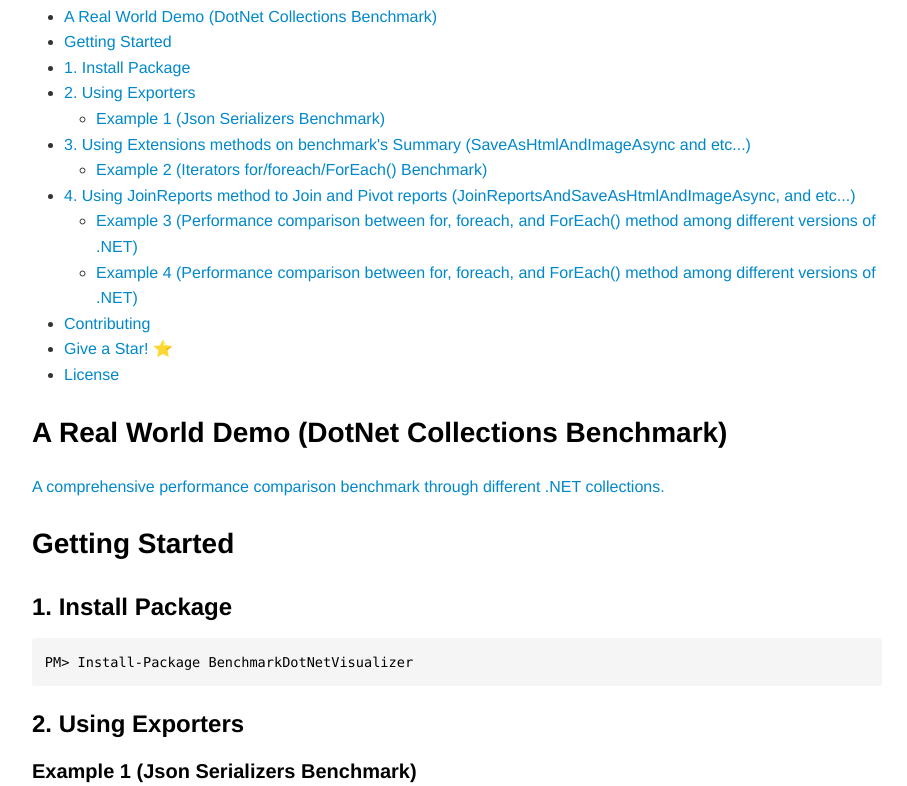
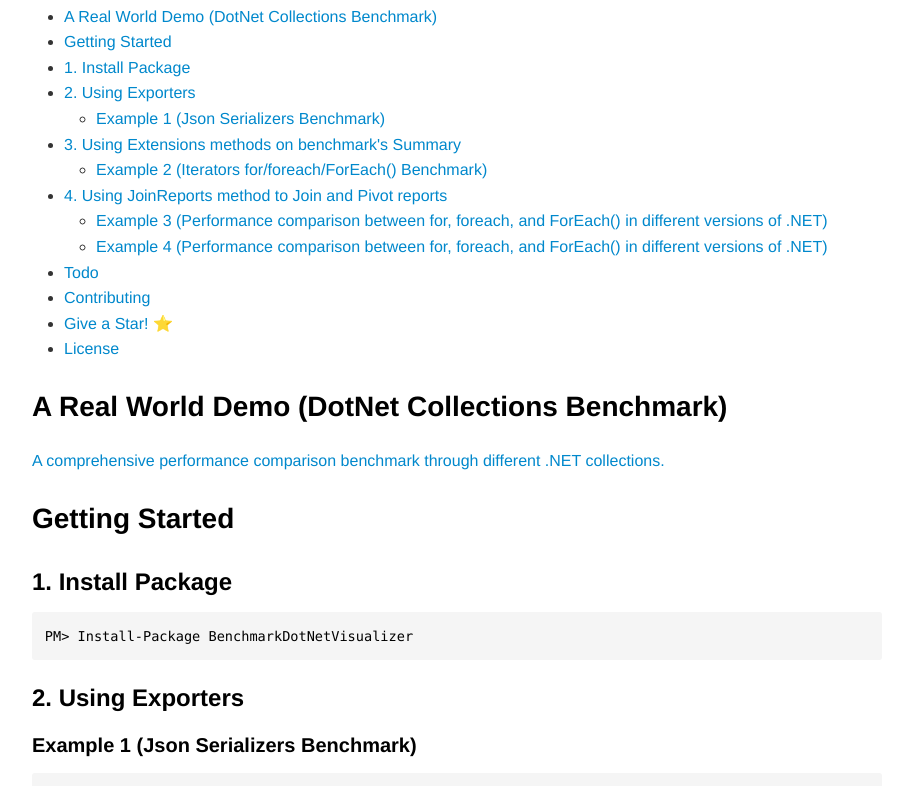
Before and after one commit to mjebrahimi/BenchmarkDotNetVisualizer, a plain HTML site: page README.html in a window 1280 px wide. Shown: the part 860-1646 px from the top of the page, without its empty margins (183-1090 px from the left). Drawn offline with nearby package versions, Linux system fonts and the light colour scheme.

Commit message:
Update README

```diff
--- a/README.html
+++ b/README.html
@@ -38,17 +38,18 @@
 <li><a href="#example-1-json-serializers-benchmark">Example 1 (Json Serializers Benchmark)</a></li>
 </ul>
 </li>
-<li><a href="#3-using-extensions-methods-on-benchmarks-summary-saveashtmlandimageasync-and-etc">3. Using Extensions methods on benchmark's Summary (SaveAsHtmlAndImageAsync and etc...)</a>
+<li><a href="#3-using-extensions-methods-on-benchmarks-summary">3. Using Extensions methods on benchmark's Summary</a>
 <ul>
 <li><a href="#example-2-iterators-forforeachforeach-benchmark">Example 2 (Iterators for/foreach/ForEach() Benchmark)</a></li>
 </ul>
 </li>
-<li><a href="#4-using-joinreports-method-to-join-and-pivot-reports-joinreportsandsaveashtmlandimageasync-and-etc">4. Using JoinReports method to Join and Pivot reports (JoinReportsAndSaveAsHtmlAndImageAsync, and etc...)</a>
+<li><a href="#4-using-joinreports-method-to-join-and-pivot-reports">4. Using JoinReports method to Join and Pivot reports</a>
 <ul>
-<li><a href="#example-3-performance-comparison-between-for-foreach-and-foreach-method-among-different-versions-of-net">Example 3 (Performance comparison between for, foreach, and ForEach() method among different versions of .NET)</a></li>
-<li><a href="#example-4-performance-comparison-between-for-foreach-and-foreach-method-among-different-versions-of-net">Example 4 (Performance comparison between for, foreach, and ForEach() method among different versions of .NET)</a></li>
+<li><a href="#example-3-performance-comparison-between-for-foreach-and-foreach-in-different-versions-of-net">Example 3 (Performance comparison between for, foreach, and ForEach() in different versions of .NET)</a></li>
+<li><a href="#example-4-performance-comparison-between-for-foreach-and-foreach-in-different-versions-of-net">Example 4 (Performance comparison between for, foreach, and ForEach() in different versions of .NET)</a></li>
 </ul>
 </li>
+<li><a href="#todo">Todo</a></li>
 <li><a href="#contributing">Contributing</a></li>
 <li><a href="#give-a-star-%EF%B8%8F">Give a Star! ⭐️</a></li>
 <li><a href="#license">License</a></li>
@@ -83,7 +84,7 @@
 </code></pre><p><strong>Output:</strong></p>
 <p>To see the results, navigate to path:</p>
 <p><code>[ProjectDirectory]\bin\[Debug|Release]\[.NET-version]\BenchmarkDotNet.Artifacts\results\Benchmark-report-rich.html|png</code></p>
-<h3 id="3-using-extensions-methods-on-benchmarks-summary-saveashtmlandimageasync-and-etc">3. Using Extensions methods on benchmark's Summary (SaveAsHtmlAndImageAsync and etc...) </h3>
+<h3 id="3-using-extensions-methods-on-benchmarks-summary">3. Using Extensions methods on benchmark's Summary </h3>
 <pre data-role="codeBlock" data-info="csharp" class="language-csharp csharp"><code><span class="token class-name"><span class="token keyword keyword-var">var</span></span> summary <span class="token operator">=</span> BenchmarkRunner<span class="token punctuation">.</span><span class="token generic-method"><span class="token function">Run</span><span class="token generic class-name"><span class="token punctuation">&lt;</span>JsonSerializersBenchmark<span class="token punctuation">&gt;</span></span></span><span class="token punctuation">(</span><span class="token punctuation">)</span><span class="token punctuation">;</span>
 
 <span class="token comment">//[ProjectDirectory]\Reports\JsonSerializers\Benchmark.html</span>
@@ -135,8 +136,8 @@
 Visit <a href="https://github.com/mjebrahimi/BenchmarkDotNetVisualizer/blob/master/samples/Reports/Iterators/Benchmark.html">HTML file</a> in <code>samples/Reports/Iterators/Benchmark.html</code></p>
 <p><strong>Output Image:</strong><br>
 <img src="https://github.com/mjebrahimi/BenchmarkDotNetVisualizer/blob/master/samples/Reports/Iterators/Benchmark.webp" alt="Iterators Benchmark"></p>
-<h3 id="4-using-joinreports-method-to-join-and-pivot-reports-joinreportsandsaveashtmlandimageasync-and-etc">4. Using JoinReports method to Join and Pivot reports (JoinReportsAndSaveAsHtmlAndImageAsync, and etc...) </h3>
-<h4 id="example-3-performance-comparison-between-for-foreach-and-foreach-method-among-different-versions-of-net">Example 3 (Performance comparison between for, foreach, and ForEach() method among different versions of .NET) </h4>
+<h3 id="4-using-joinreports-method-to-join-and-pivot-reports">4. Using JoinReports method to Join and Pivot reports </h3>
+<h4 id="example-3-performance-comparison-between-for-foreach-and-foreach-in-different-versions-of-net">Example 3 (Performance comparison between for, foreach, and ForEach() in different versions of .NET) </h4>
 <pre data-role="codeBlock" data-info="csharp" class="language-csharp csharp"><code><span class="token comment">//BenchmarkAutoRunner is similar to BenchmarkRunner but uses Job.Dry with InProcessEmitToolchain for DEBUG Mode (due to ease of debugging) and your defined job for RELEASE Mode</span>
 <span class="token comment">//Also it Warns you if you are running project incorrectly (For example running with Attached Debugger while RELEASE Mode is enabled)</span>
 <span class="token class-name"><span class="token keyword keyword-var">var</span></span> summary <span class="token operator">=</span> BenchmarkAutoRunner<span class="token punctuation">.</span><span class="token generic-method"><span class="token function">Run</span><span class="token generic class-name"><span class="token punctuation">&lt;</span>IteratorsBenchmark<span class="token punctuation">&gt;</span></span></span><span class="token punctuation">(</span><span class="token punctuation">)</span><span class="token punctuation">;</span> <span class="token comment">//Recommend instead use BenchmarkAutoRunner.Run&lt;IteratorsBenchmark&gt;();</span>
@@ -165,7 +166,7 @@
 Visit <a href="https://github.com/mjebrahimi/BenchmarkDotNetVisualizer/blob/master/samples/Reports/Iterators/JoinedBenchmark-PivotBy-Runtime.html">HTML file</a> in <code>samples/Reports/Iterators/JoinedBenchmark-PivotBy-Runtime.html</code></p>
 <p><strong>Output Image:</strong><br>
 <img src="https://github.com/mjebrahimi/BenchmarkDotNetVisualizer/blob/master/samples/Reports/Iterators/JoinedBenchmark-PivotBy-Runtime.webp" alt="Iterators Benchmark"></p>
-<h4 id="example-4-performance-comparison-between-for-foreach-and-foreach-method-among-different-versions-of-net">Example 4 (Performance comparison between for, foreach, and ForEach() method among different versions of .NET) </h4>
+<h4 id="example-4-performance-comparison-between-for-foreach-and-foreach-in-different-versions-of-net">Example 4 (Performance comparison between for, foreach, and ForEach() in different versions of .NET) </h4>
 <pre data-role="codeBlock" data-info="csharp" class="language-csharp csharp"><code><span class="token comment">//BenchmarkAutoRunner is similar to BenchmarkRunner but uses Job.Dry with InProcessEmitToolchain for DEBUG Mode (due to ease of debugging) and your defined job for RELEASE Mode</span>
 <span class="token comment">//Also it Warns you if you are running project incorrectly (For example running with Attached Debugger while RELEASE Mode is enabled)</span>
 <span class="token class-name"><span class="token keyword keyword-var">var</span></span> summary <span class="token operator">=</span> BenchmarkAutoRunner<span class="token punctuation">.</span><span class="token generic-method"><span class="token function">Run</span><span class="token generic class-name"><span class="token punctuation">&lt;</span>IteratorsBenchmark<span class="token punctuation">&gt;</span></span></span><span class="token punctuation">(</span><span class="token punctuation">)</span><span class="token punctuation">;</span> <span class="token comment">//Recommend instead use BenchmarkAutoRunner.Run&lt;IteratorsBenchmark&gt;();</span>
```
Also changed, not shown: 1 other file.
